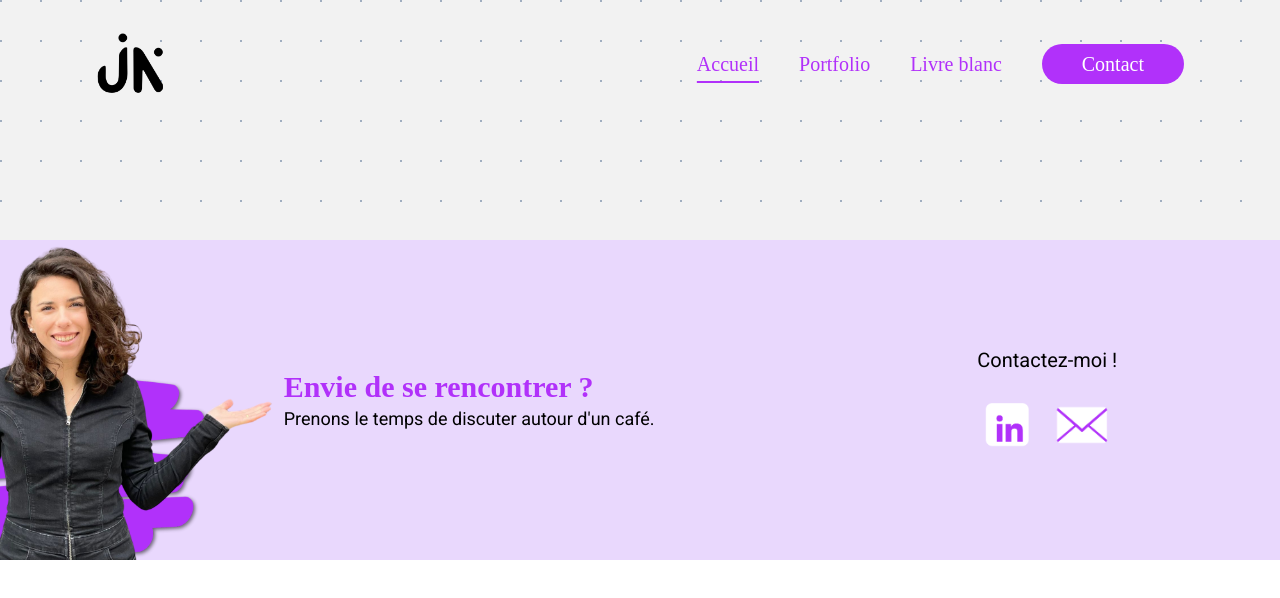
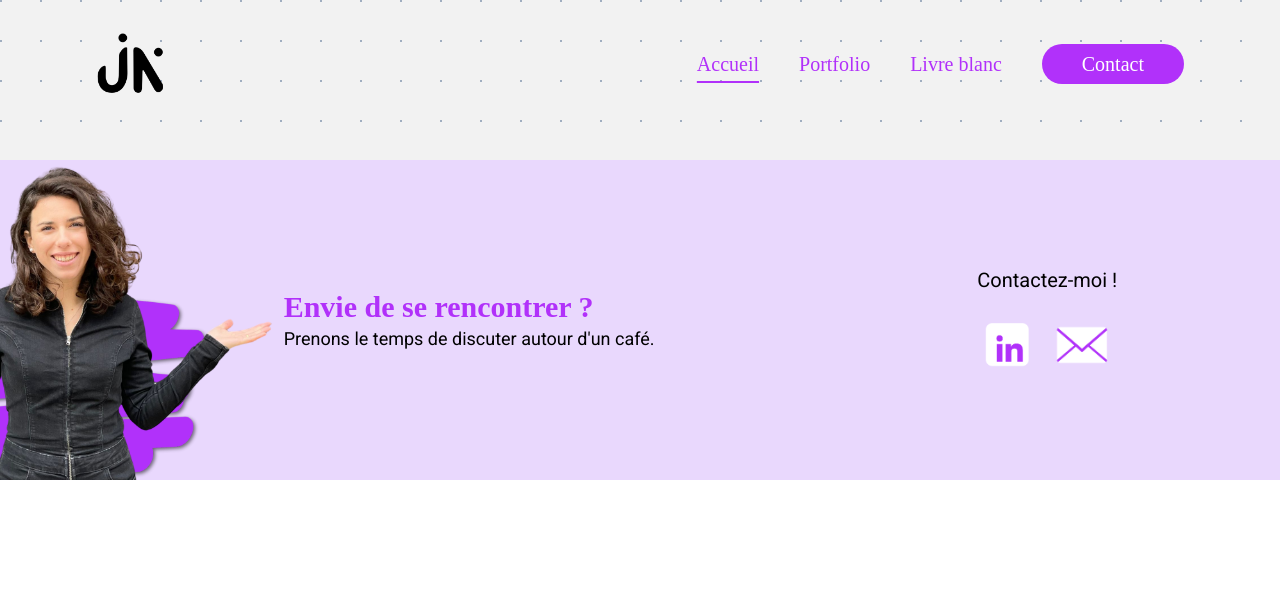
Before and after one commit to Luthernmr/portfolio-johanna-nemor, a React (Vite) app in the folder front/: page /livre-blanc in a window 1280 px wide. Shown: the top 598 px of the page. Built offline with nearby package versions, Linux system fonts and the light colour scheme; a web font is replaced by a local one.

Commit message:
flex forms

```diff
--- a/front/src/components/pages/LivreBlanc.tsx
+++ b/front/src/components/pages/LivreBlanc.tsx
@@ -16,8 +16,8 @@ class LivreBlanc extends Component {
     render() {
         console.log("Rendering LivreBlanc component");
         return (
-            <Center p={10}  width={"100%"}  >
-                <Flex id="form-container" style={{ padding: '20px'}}></Flex>
+            <Center>
+                <Flex width={'100%'} alignItems={'center'} id="form-container" style={{ padding: '20px'}}></Flex>
             </Center>
         );
     }
```
